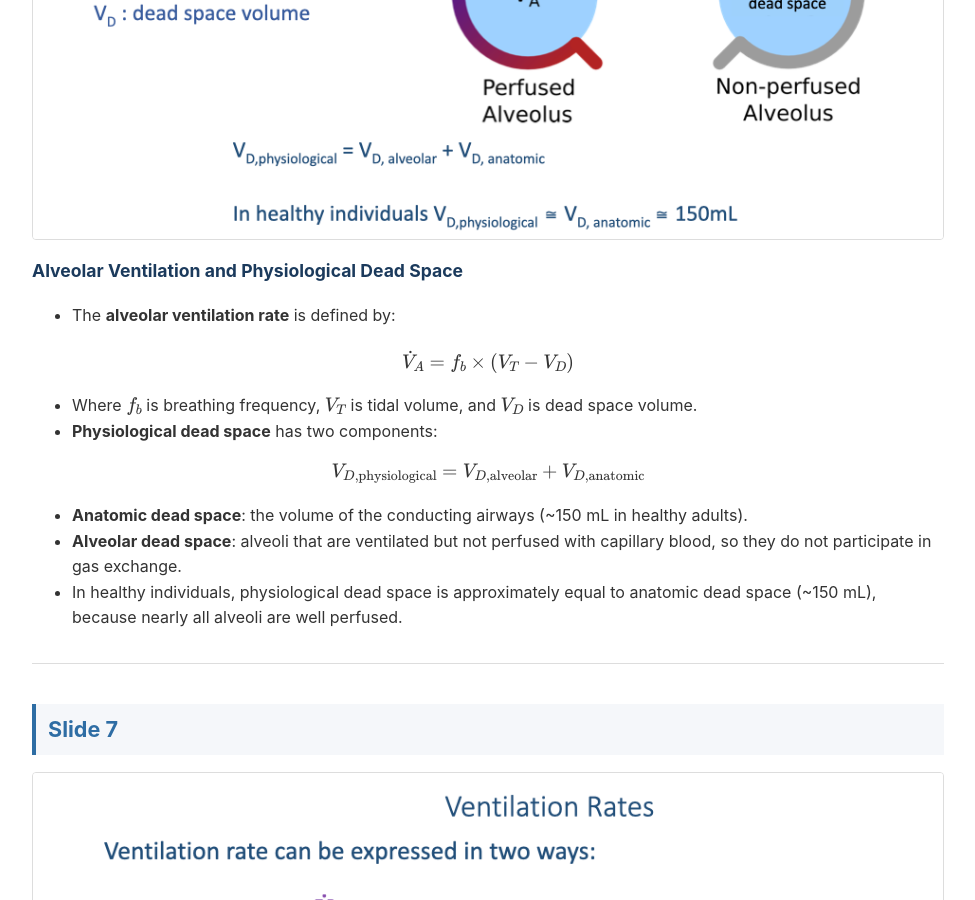
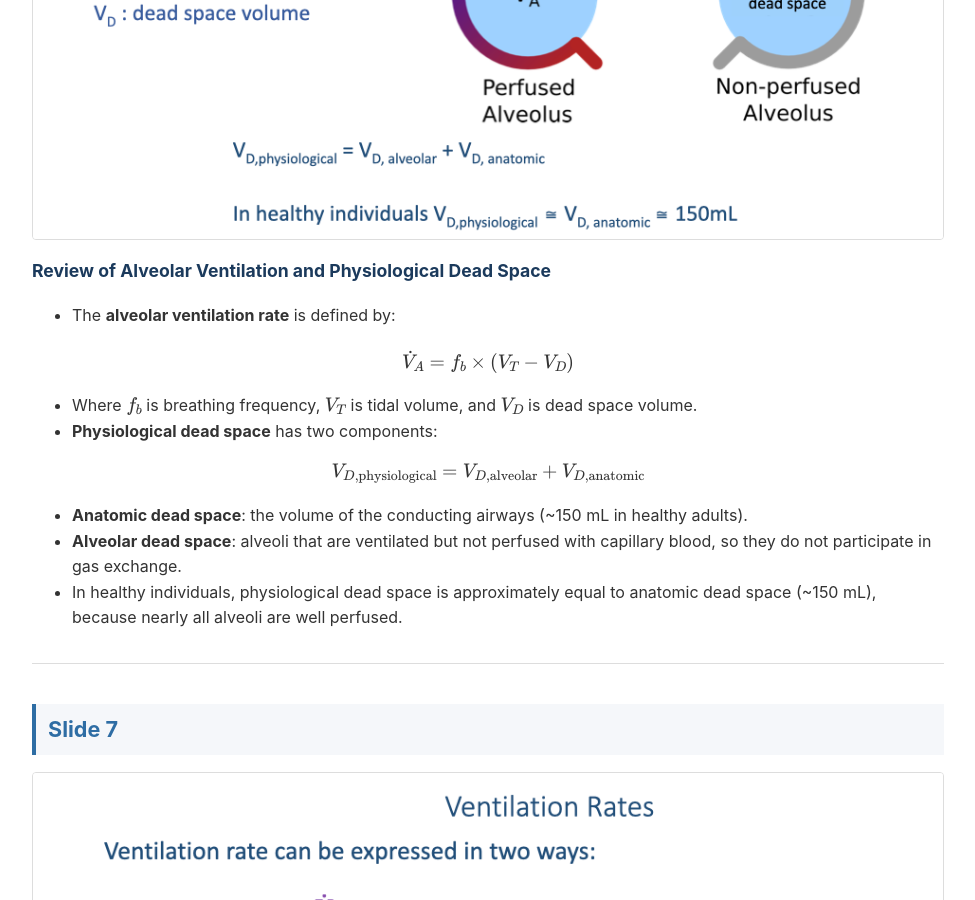
Before and after one commit to MADaley/E183_ExercisePhysiology, a Jekyll site: the page built from week02/lecture04-alveolar-ventilation.md, in a window 1280 px wide and 900 px high, scrolled down 5072 px. Shown: the whole window, without its empty margins (152-1127 px from the left). Built offline with Jekyll 4.4.1, drawn with Linux system fonts in a browser that asks for light colours; some of the changed text lies outside the part shown.

Commit message:
Update lecture04-alveolar-ventilation.md
Minor wording corrections.

```diff
--- a/week02/lecture04-alveolar-ventilation.md
+++ b/week02/lecture04-alveolar-ventilation.md
@@ -82,7 +82,7 @@ next_lecture: /week02/lecture05-ventilation-rest-exercise
 
 ![Diagram titled "Alveolar ventilation & physiological dead space" showing the alveolar ventilation rate equation V-dot-A equals f_b times (V_T minus V_D). A branching airway schematic shows anatomic dead space (V_D) at the top, a perfused alveolus (V_A) on the left, and a non-perfused alveolus representing alveolar dead space on the right. Below: V_D physiological equals V_D alveolar plus V_D anatomic, and in healthy individuals V_D physiological approximates V_D anatomic at approximately 150 mL.](images/lec04/slide-006.png)
 
-### Alveolar Ventilation and Physiological Dead Space
+### Review of Alveolar Ventilation and Physiological Dead Space
 
 - The **alveolar ventilation rate** is defined by:
 
```
Also changed, not shown: other parts of week02/lecture04-alveolar-ventilation.md (+2 -2 lines).
